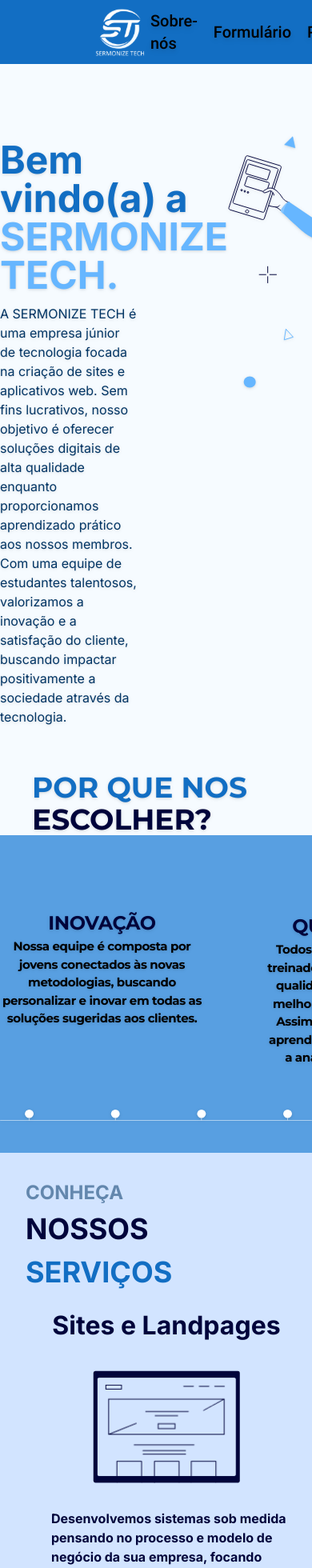
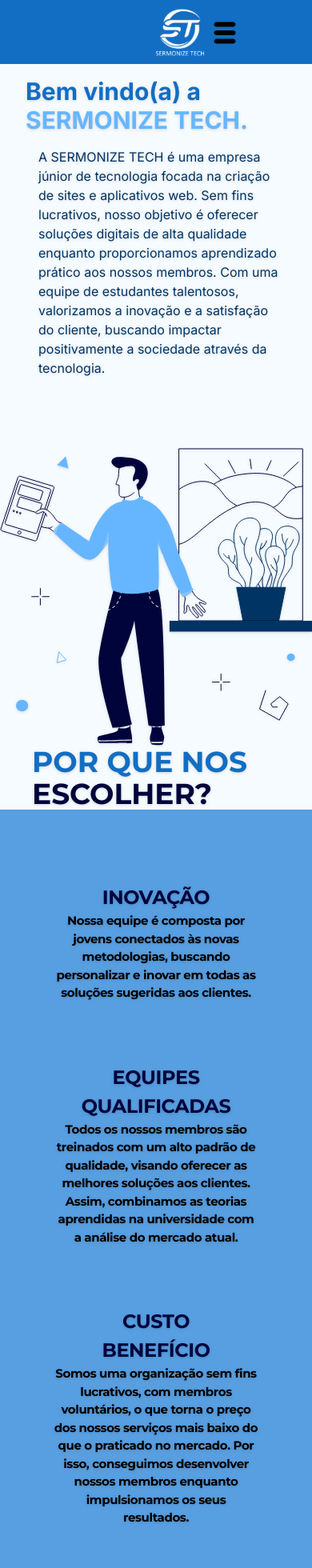
Before and after one commit to caikigalv/Sermonize, a Next.js app: page / in a window 390 px wide. Shown: the top 1960 px of the page at 80% size. Built offline with nearby package versions, Linux system fonts and the light colour scheme.

Commit message:
Adicionais mobile

```diff
--- a/package.json
+++ b/package.json
@@ -15,6 +15,7 @@
     "next": "14.2.2",
     "react": "^18",
     "react-dom": "^18",
+    "react-icons": "^5.2.1",
     "react-intersection-observer": "^9.10.2"
   },
   "devDependencies": {
--- a/src/app/components/Colaborador.tsx
+++ b/src/app/components/Colaborador.tsx
@@ -1,8 +1,7 @@
 "use client"
 import { colaboradores } from "@/utils/colaboradores"
 import {  motion } from "framer-motion"
-import { transform } from "next/dist/build/swc"
-import style from "@/app/components/style.module.css"
+
 
 
 const fade = {
@@ -24,20 +23,22 @@
     })
 }
 
+
+
 export const Colaborador = () => {
 
     return (
-        <div className="bg-bgColaborador w-screen h-[538px] ">
+        <div className="bg-bgColaborador w-screen xl:h-[538px] h-[900px] ">
             <div className="flex flex-col">
-                <div className="container mx-auto pt-4 ">
-                    <h2 className="text-[32px] text-BlueDarkMedio font-bold">Colaboradores</h2>
-                    <h2 className="text-[36px] text-BlueDark font-bold underline ml-[8%] ">SermonizeTech</h2>
+                <div className="container mx-auto pt-4  ml-8">
+                    <h2 className="xl:text-[32px] text-[15px] text-BlueDarkMedio font-bold">Colaboradores</h2>
+                    <h2 className="xl:text-[36px] text-[20px] text-BlueDark font-bold underline ml-[8%] ">SermonizeTech</h2>
                 </div>
 
-                <div className="w-screen h-[350px] flex  justify-center items-center">
+                <div className="w-screen xl:h-[350px] xl:flex justify-center  items-center">
                     {colaboradores.map((item, index )=> (
                         <>
-                            <div  className="">
+                            <div className={` flex justify-center  ${item.id %2 === 0 ? 'hidden xl:flex' : 'flex'}`}>
                                 <motion.div
                                 key={index}
                                 variants={fade}
@@ -49,13 +50,13 @@
                                 custom={index}
                                 >
                                 {item.id === 3 || item.id === 7 ?
-                                    <img className=" flex rounded-full mt-[140px] " src={item.img} alt="" />
+                                <img className='flex rounded-full ml-4 md:ml-0  h-[120px] xl:h-[200px]  mt-4 xl:mt-[140px]'src={item.img} alt="" />
                                     :
-                                    <img className=" flex rounded-full" src={item.img} alt="" />
+                                <img className=" flex rounded-full ml-4 md:ml-0 max-sm:h-[120px] mt-4 " src={item.img} alt="" />
                                 }
                                 <div className="">
-                                    <p className="text-BlueDark text-2xl text-center font-bold">{item.name}</p>
-                                    <p className="text-BlueDark text-center text-xl">{item.skils}</p>
+                                    <p className="text-BlueDark xl:text-2xl text-center font-bold">{item.name}</p>
+                                    <p className="text-BlueDark text-center xl:text-xl">{item.skils}</p>
                                 </div>
                                 </motion.div>
                             </div>
--- a/src/app/components/Escolha.tsx
+++ b/src/app/components/Escolha.tsx
@@ -8,7 +8,7 @@
         <h2 className='container pl-10 m-auto drop-shadow text-4xl text-BlueMedio font-Montserrat font-bold'>POR QUE NOS <span className='text-BlueDark'>ESCOLHER?</span></h2>
         </div >
         <div className=' bg-bgColaborador'>
-        <ul className='mt-5 bg-bgColaborador flex max-w-7xl mt-[60px] gap-[76px] m-auto text-center'>
+        <ul className=' bg-bgColaborador xl:flex flex max-md:flex-col max-md:justify-center max-md:items-center  max-w-7xl mt-[60px] gap-[76px] m-auto text-center'>
         {EscolhaItems.map((item) => (
             <li key={item.id} className='drop-shadow first:mt-8 tracking-tight '>
                 <h1 className='max-w-[200px] m-auto font-Montserrat text-BlueDark text-[24px] font-bold'>{item.title}</h1>
@@ -17,7 +17,7 @@
         ))}
     </ul>
     <div className='max-w-7xl m-auto mt-2 mb-10 bg-bgColaborador'>
-    <img src="decoracao.svg" className='drop-shadow' alt="" />
+    <img src="decoracao.svg" className='drop-shadow flex max-md:hidden' alt="" />
     </div>
     </div>
     </div>
--- a/src/app/components/Footer.tsx
+++ b/src/app/components/Footer.tsx
@@ -1,9 +1,9 @@
 export const Footer = () => {
     return (
-        <div className="w-screen bg-bgFooter h-[171px] ">
-            <div className="container mx-auto w-screen flex justify-around items-center h-full">
-                <div>
-                    <div className="flex gap-4">
+        <div className="w-screen  bg-bgFooter xl:h-[171px] h-[200px]">
+            <div className="container mx-auto w-screen xl:flex justify-around items-center h-full">
+                <div className="pt-4">
+                    <div className="flex gap-4 justify-center">
                         <a href="" className="border-b-2 text-[16px]">Sobre-nós</a>
                         <a href="" className="border-b-2 text-[16px]">Formulário</a>
                     </div>
@@ -13,10 +13,10 @@
                     </div>
                 </div>
 
-                <div><p className="font-bold text-xl">Developed by Sermonize © </p></div>
+                <div><p className="font-bold text-xl flex justify-center pt-4">Developed by Sermonize © </p></div>
 
-                <div className="flex flex-col gap-2">
-                    <div className="flex gap-2  items-center">
+                <div className="flex flex-col gap-2 pt-4">
+                    <div className="flex justify-center gap-2  items-center">
                         <img className="h-[32px]" src="phone.png" alt="" />
                         <p className="text-xl">+55 (64) 99211-5732</p>
                     </div>
--- a/src/app/components/Header.tsx
+++ b/src/app/components/Header.tsx
@@ -1,12 +1,20 @@
-import React from 'react';
+"use client"
+import React, { useState } from 'react';
 import { headerItems } from '@/utils/Header';
+import { TiThMenu } from "react-icons/ti";
 
 const Header: React.FC = () => {
+
+  const [openMenu, setOpenMenu] = useState(false);
   return (
-    <div className='bg-bgFooter'>
-    <div className="h-20 bg-bgFooter justify-between flex place-items-center max-w-screen-2xl m-auto">
+    <div className='bg-bgFooter relative'>
+      <div className="h-20 bg-bgFooter justify-between xl:flex place-items-center max-w-screen-2xl m-auto">
+        <div className='flex justify-between items-center'>
           <img className="ml-28" src="LogoSermonize.svg" alt="Logo Sermonize" />
-      <ul className="inline-flex gap-5 mr-28 text-xl font-roboto-medium items-center drop-shadow-md">
+          <TiThMenu onClick={() => setOpenMenu(!openMenu)} className='text-4xl mr-4 xl:hidden' />
+        </div>
+
+        <ul className={`xl:inline-flex  bg-bgFooter gap-5 mr-28 text-xl font-roboto-medium items-center drop-shadow-md ${openMenu ? 'top-15 opacity-100  w-screen text-right z-[1000] pl-4' : ' hidden '} md:opacity-100 opacity-0`}>
           {headerItems.map(item => (
             <li key={item.id}>
               {item.text !== 'Área Do Cliente' ? (
--- a/src/app/components/Introducao.tsx
+++ b/src/app/components/Introducao.tsx
@@ -4,14 +4,14 @@
   return (
     <div className='bg-bgIntroducao'>
         {introducaoItems.map((item) =>(
-            <div className=' container max-w-6xl mx-auto flex  ' key={item.id}>
-              <div className='mt-24 mb-14 drop-shadow '>
-                <h1 className='text-5xl text-BlueMedio montserrat-bold font-bold'>{item.title}</h1>
-                <h2 className='text-5xl text-BlueUltraLite montserrat-bold font-bold' >{item.title2}</h2>
-                <p className='text-BlueDarkMedio w-3/5 mt-3 text-[16px] '>{item.text}</p>
+            <div className=' container max-w-6xl mx-auto xl:flex' key={item.id}>
+              <div className='xl:mt-24 mb-14 max-md:ml-4 p-4 drop-shadow '>
+                <h1 className='xl:text-5xl text-3xl   text-BlueMedio montserrat-bold font-bold'>{item.title}</h1>
+                <h2 className='xl:text-5xl text-3xl text-BlueUltraLite montserrat-bold font-bold' >{item.title2}</h2>
+                <p className='text-BlueDarkMedio w-5/5 max-md:m-4 xl:w-3/5 mt-3 xl:text-[16px] flex justify-center'>{item.text}</p>
               </div>
                 <div>
-                    <img className='max-w-96 mt-20 mb-14 drop-shadow  ' src={item.img} alt="caricatura da introdução" />
+                    <img className='xl:max-w-96 xl:mt-20 xl:mb-14 drop-shadow  ' src={item.img} alt="caricatura da introdução" />
                 </div>
             </div>
         ))}
--- a/src/app/components/Servico.tsx
+++ b/src/app/components/Servico.tsx
@@ -5,18 +5,18 @@
 
 
     return (
-        <div className="bg-bgServico w-screen h-[544px]">
+        <div className="bg-bgServico w-screen flex justify-center items-center xl:h-[544px]">
             <div>
                 <div className="container mx-auto pt-8 flex flex-col justify-center w-screen p-8  ">
                     <h3 className="uppercase text-[24px] text-textColor font-bold ">conheça</h3>
                     <h2 className="text-[36px] uppercase text-BlueMedio font-bold "><span className="text-BlueDark font-bold ">Nossos</span> serviços</h2>
 
-                    <div className="flex justify-around items-center gap-16 mt-4">
+                    <div className="xl:flex justify-around items-center gap-16 mt-4">
                         {servico.map(item => (
                             <ul key={item.id} className="">
                                 <li className="text-bold text-[32px] font-bold text-BlueDark mb-8 text-center">{item.title}</li>
                                 <li className=" h-[141px] mb-8 flex justify-center"><img src={item.img} alt="" /></li>
-                                <li className="text-BlueDark text-[16px] font-bold ml-8 w-[320px] ">{item.text}</li>
+                                <li className="text-BlueDark text-[16px]  font-bold xl:ml-8 w-[320px] ">{item.text}</li>
                             </ul>
                         ))}
 
--- a/src/types/Colaborar.ts
+++ b/src/types/Colaborar.ts
@@ -4,5 +4,4 @@
     name:string,
     skils:string
 
-
 }
```
Also changed, not shown: 1 other file (tests, documents, lock files or other folders). Lines whose indentation alone changed are shown as unchanged.
